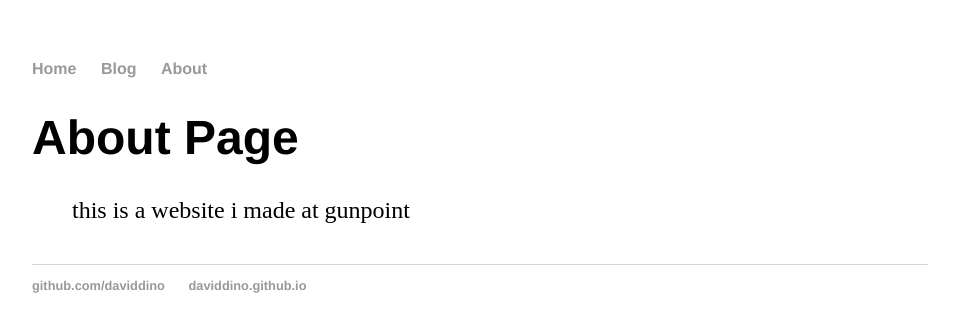
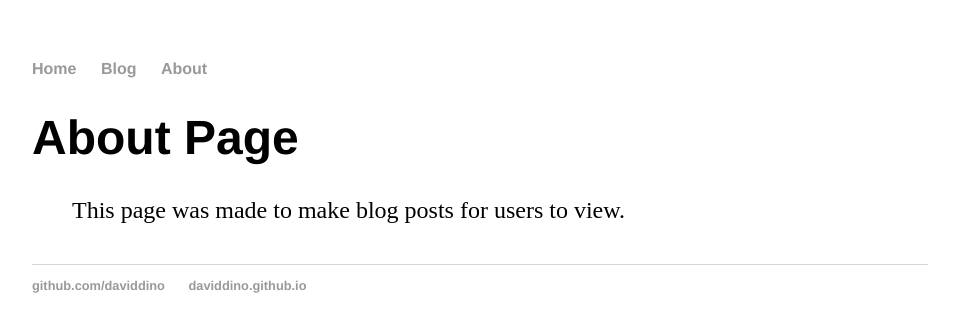
Before and after one commit to DavidDino/DavidDino.github.io, a Jekyll site: the page built from about/index.html, in a window 1280 px wide. Shown: the top 332 px of the page, without its empty margins (160-1119 px from the left). Built offline with Jekyll 4.4.1, drawn with Linux system fonts in a browser that asks for light colours.

Commit message:
Update index.html

```diff
--- a/about/index.html
+++ b/about/index.html
@@ -6,5 +6,5 @@ title: Web Programming Page
  <ul class="posts">
 
 
-  <li> this is a website i made at gunpoint </li>
+  <li> This page was made to make blog posts for users to view. </li>
  </ul>
```
